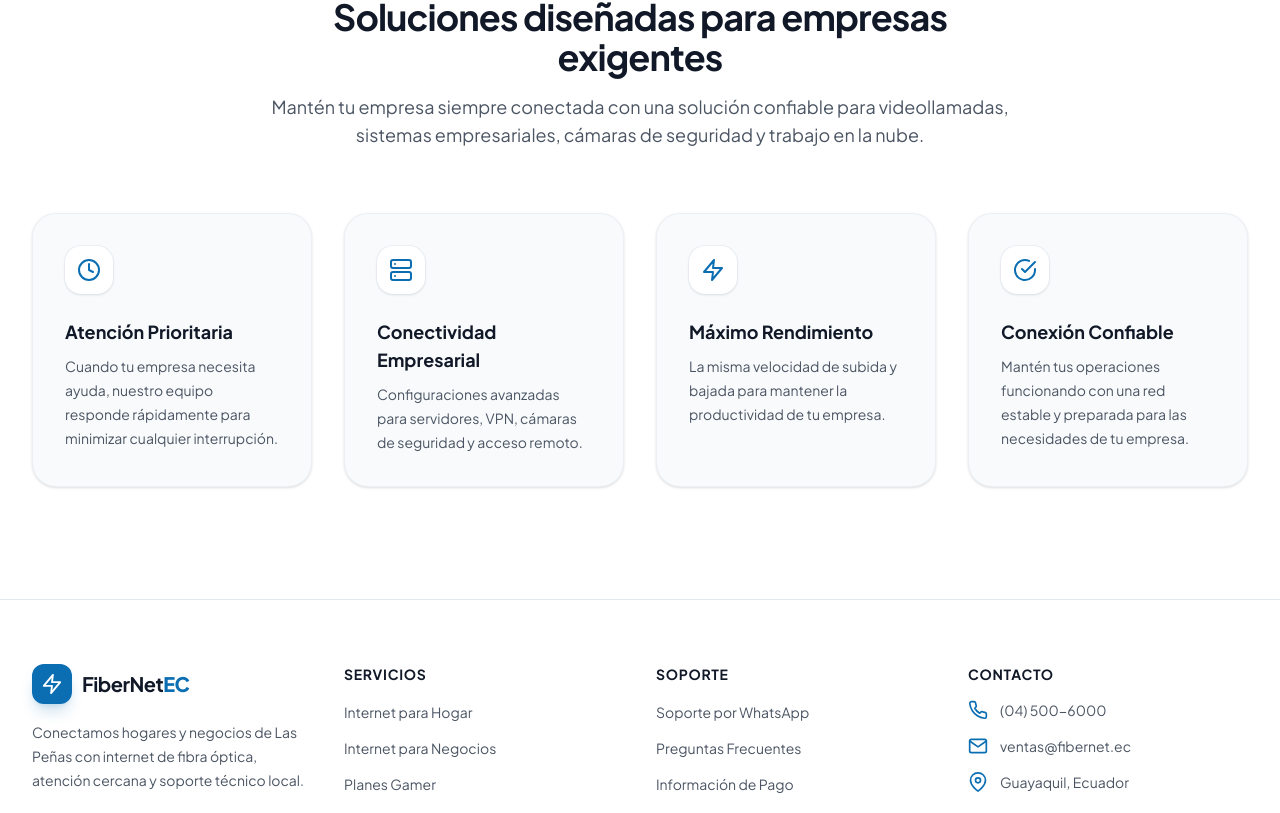
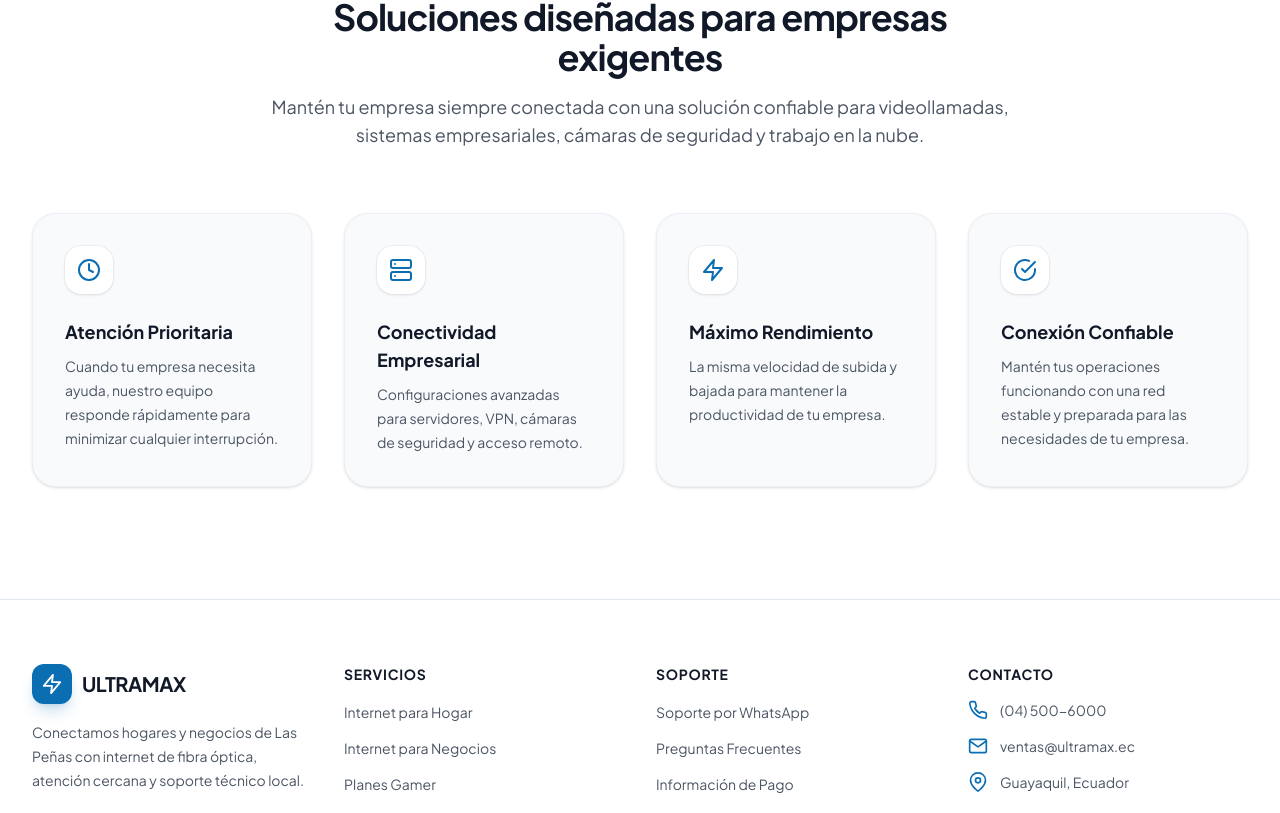
Before and after one commit to DerianPaez/ultramax, a Next.js app: page /empresas in a window 1280 px wide. Shown: the part 1980-2793 px from the top of the page. Built offline with nearby package versions, Linux system fonts and the light colour scheme.

Commit message:
refactor(brand): update logo text and brand name references to ultramax

```diff
--- a/components/section/Coverage.tsx
+++ b/components/section/Coverage.tsx
@@ -46,7 +46,7 @@ export const Coverage: React.FC = () => {
               <div className="relative w-full h-full rounded-2xl overflow-hidden bg-light">
                 <Image
                   src="/images/coverage-map.png"
-                  alt="Mapa de cobertura de fibra óptica de FiberNet"
+                  alt="Mapa de cobertura de fibra óptica de UltraMax"
                   fill
                   className="object-cover"
                   sizes="(max-w-1024px) 100vw, 50vw"
--- a/components/section/Footer.tsx
+++ b/components/section/Footer.tsx
@@ -15,8 +15,8 @@ export const Footer: React.FC = () => {
               <div className="flex h-10 w-10 items-center justify-center rounded-xl bg-primary shadow-lg shadow-primary/20 group-hover:scale-105 transition-transform duration-200">
                 <FiZap className="h-5.5 w-5.5 text-white" />
               </div>
-              <span className="text-xl font-bold tracking-tight text-dark">
-                FiberNet<span className="text-primary font-black">EC</span>
+              <span className="text-xl font-bold tracking-tight text-dark uppercase">
+                ultramax
               </span>
             </Link>
             <p className="text-sm leading-6 text-muted max-w-xs">
@@ -60,7 +60,7 @@ export const Footer: React.FC = () => {
 
         <div className="border-t border-border pt-8 text-center">
           <p className="text-xs text-muted">
-            © {new Date().getFullYear()} FiberNet Ecuador S.A. Todos los
+            © {new Date().getFullYear()} UltraMax Ecuador S.A. Todos los
             derechos reservados.
           </p>
         </div>
--- a/components/section/Navigation.tsx
+++ b/components/section/Navigation.tsx
@@ -33,8 +33,8 @@ export const Navigation: React.FC = () => {
           <div className="flex h-10 w-10 items-center justify-center rounded-xl bg-primary text-white shadow-lg shadow-primary/20 group-hover:scale-105 transition-transform duration-200">
             <FiZap className="h-5.5 w-5.5" />
           </div>
-          <span className="text-xl font-bold tracking-tight text-dark">
-            FiberNet<span className="text-primary font-black">EC</span>
+          <span className="text-xl font-bold tracking-tight text-dark uppercase">
+            ultramax
           </span>
         </Link>
 
@@ -48,7 +48,7 @@ export const Navigation: React.FC = () => {
 
         <div className="hidden md:flex items-center gap-4">
           <Link
-            href={`https://wa.me/${contactInfo.whatsapp}?text=Hola!%20Quiero%20hablar%20con%20un%20asesor%20de%20FiberNet.`}
+            href={`https://wa.me/${contactInfo.whatsapp}?text=Hola!%20Quiero%20hablar%20con%20un%20asesor%20de%20UltraMax.`}
             target="_blank"
             rel="noopener noreferrer"
             className="flex items-center gap-2 text-sm font-bold text-white bg-primary hover:bg-primary-hover rounded-xl px-5 py-2.5 shadow-md shadow-primary/15 transition-all duration-200 hover:scale-[1.02] active:scale-[0.98] cursor-pointer"
@@ -60,7 +60,7 @@ export const Navigation: React.FC = () => {
 
         <div className="flex md:hidden items-center gap-3">
           <Link
-            href={`https://wa.me/${contactInfo.whatsapp}?text=Hola!%20Quiero%20hablar%20con%20un%20asesor%20de%20FiberNet.`}
+            href={`https://wa.me/${contactInfo.whatsapp}?text=Hola!%20Quiero%20hablar%20con%20un%20asesor%20de%20UltraMax.`}
             target="_blank"
             rel="noopener noreferrer"
             className="flex h-10 w-10 items-center justify-center rounded-xl bg-success text-white shadow-md shadow-success/15 hover:scale-105 transition-transform duration-200 cursor-pointer"
--- a/data/navigation.ts
+++ b/data/navigation.ts
@@ -51,7 +51,7 @@ export const footerSections: FooterSection[] = [
 
 export const contactInfo: ContactInfo = {
   phone: '(04) 500-6000',
-  email: 'ventas@fibernet.ec',
+  email: 'ventas@ultramax.ec',
   address: 'Guayaquil, Ecuador',
   whatsapp: '593900000000',
 };
```
